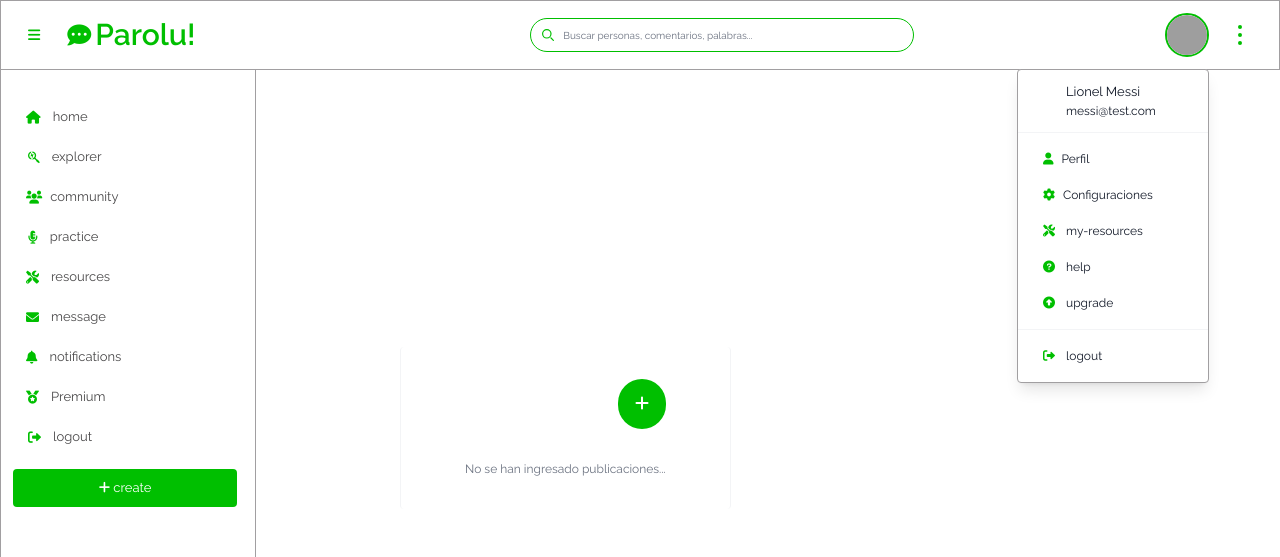
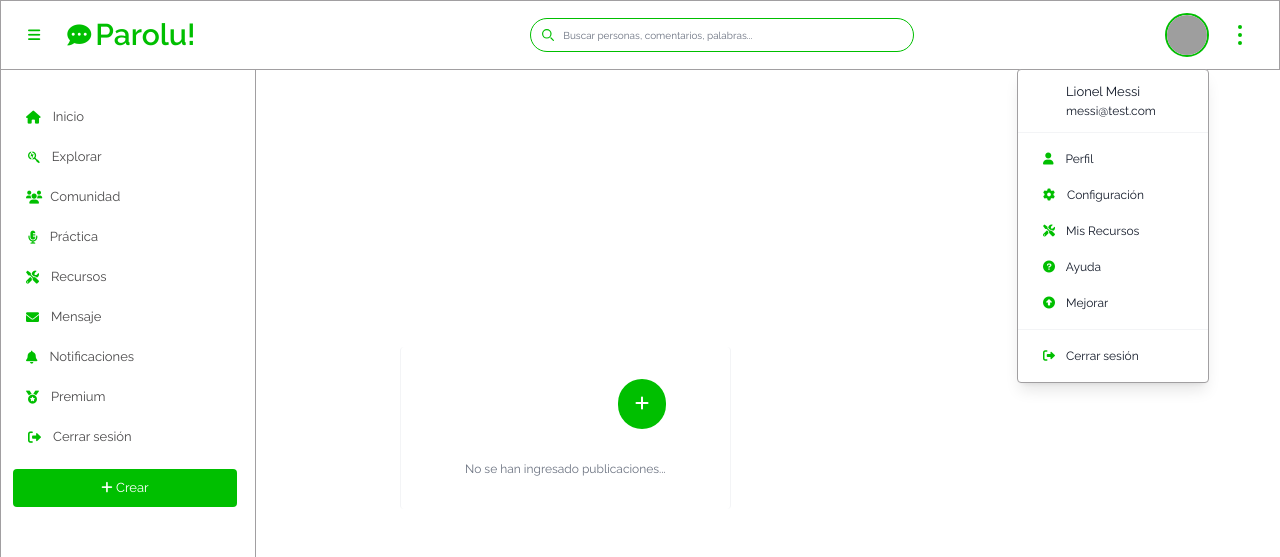
Before and after one commit to No-Country-simulation/equipo-c23-104-webapp, a React (Vite) app in the folder frontend/: page / in a window 1280 px wide. Both pictures are taken after a click on the link "Open user menu". Shown: the top 557 px of the page. Built offline with nearby package versions, Linux system fonts and the light colour scheme; grey boxes are pictures that could not be loaded.

Commit message:
buscador-nav: Agregado traducción español

```diff
--- a/frontend/src/components/Navbar.jsx
+++ b/frontend/src/components/Navbar.jsx
@@ -158,7 +158,7 @@ export default function Navbar({
                       href="#"
                       className="text-[12px] mx-2 mt-2 rounded border border-transparent block px-4 py-2 text-gray-900 transition-all duration-100 hover:bg-[#00bf00] hover:text-white hover:shadow-inner group dark:text-white dark:hover:border-white dark:hover:text-white"
                     >
-                      <i className="fa-solid fa-user mr-2 text-[#00bf00] dark:text-white transition-all duration-300 group-hover:text-white"></i>
+                      <i className="fa-solid fa-user mr-3 text-[#00bf00] dark:text-white transition-all duration-300 group-hover:text-white"></i>
                       {t("profile")}
                     </a>
                   </li>
@@ -167,7 +167,7 @@ export default function Navbar({
                       href="#"
                       className="text-[12px] mx-2 rounded border border-transparent block px-4 py-2 text-gray-900 transition-all duration-100 hover:bg-[#00bf00] hover:text-white hover:shadow-inner group dark:text-white dark:hover:border-white dark:hover:text-white"
                     >
-                      <i className="fa-solid fa-gear mr-2 text-[#00bf00] dark:text-white transition-all duration-300 group-hover:text-white"></i>
+                      <i className="fa-solid fa-gear mr-3 text-[#00bf00] dark:text-white transition-all duration-300 group-hover:text-white"></i>
                       {t("settings")}
                     </a>
                   </li>
--- a/frontend/src/language/es/translation.json
+++ b/frontend/src/language/es/translation.json
@@ -1,6 +1,26 @@
 {
-  "welcome": "Bienvenido",
+  "search": "Buscar personas, comentarios, palabras...",
   "profile": "Perfil",
-  "settings": "Configuraciones",
-  "search": "Buscar personas, comentarios, palabras..."
+  "settings": "Configuración",
+  "my-resources": "Mis Recursos",
+  "help": "Ayuda",
+  "upgrade": "Mejorar",
+  "logout": "Cerrar sesión",
+  "language": "Idioma",
+  "light": "Modo Claro",
+  "dark": "Modo Oscuro",
+  "spanish": "Español",
+  "english": "Inglés",
+  "portuguese": "Portugués",
+  "esperanto": "Esperanto",
+  "french": "Francés",
+  "german": "Alemán",
+  "home": "Inicio",
+  "explorer": "Explorar",
+  "community": "Comunidad",
+  "practice": "Práctica",
+  "resources": "Recursos",
+  "message": "Mensaje",
+  "notifications": "Notificaciones",
+  "create": "Crear"
 }
```
